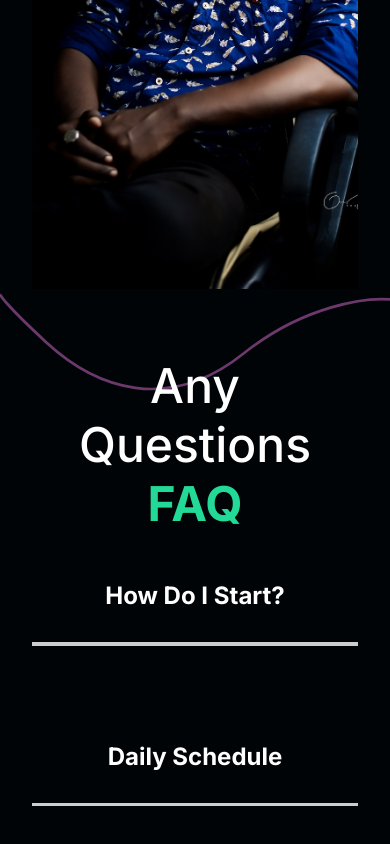
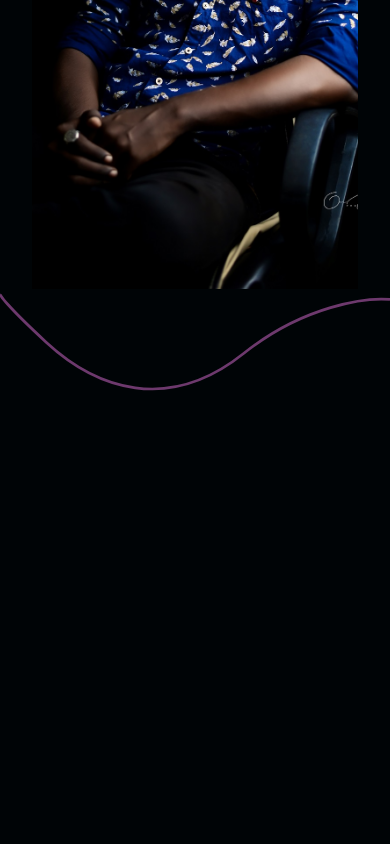
Before and after one commit to hrushi-thorat/react-portfolio, a React (Create React App) app: page / in a window 390 px wide. Shown: the part 1100-1944 px from the top of the page. After the commit the page ends 1494 px from the top, so only its background shows below. Built offline with nearby package versions, Linux system fonts and the light colour scheme.

Commit message:
making responsive

```diff
--- a/src/components/Dropdown.js
+++ b/src/components/Dropdown.js
@@ -1,87 +1,87 @@
 import styled from "styled-components";
 import { useState } from "react";
-import {BiMenuAltLeft} from "react-icons/bi"
+import { BiMenuAltLeft } from "react-icons/bi";
 import { motion } from "framer-motion";
 
-const Dropdown=({javascript,SetJavascript,front,Setfront,reactp,Setreactp,html,Sethtml})=>{
-    const [open,setOpen]=useState(false)
+const Dropdown = ({
+  javascript,
+  SetJavascript,
+  front,
+  Setfront,
+  reactp,
+  Setreactp,
+  html,
+  Sethtml,
+}) => {
+  const [open, setOpen] = useState(false);
   const toggle = () => {
     setOpen(!open);
     console.log(open);
   };
-const JsSet=()=>{
-    SetJavascript(!javascript)
-    Setfront(false)
-    Setreactp(false)
-    Sethtml(false)
-}
-const FrontSet=()=>{
-    Setfront(!front)
-    SetJavascript(false)
-    Setreactp(false)
-    Sethtml(false)
-}
-const ReactSets=()=>{
-    SetJavascript(false)
-    Setfront(false)
-    Setreactp(!reactp)
-    Sethtml(false)
-}
-const HtmlSet=()=>{
-    SetJavascript(false)
-    Setfront(false)
-    Setreactp(false)
-    Sethtml(!html)
-}
+  const JsSet = () => {
+    SetJavascript(!javascript);
+    Setfront(false);
+    Setreactp(false);
+    Sethtml(false);
+  };
+  const FrontSet = () => {
+    Setfront(!front);
+    SetJavascript(false);
+    Setreactp(false);
+    Sethtml(false);
+  };
+  const ReactSets = () => {
+    SetJavascript(false);
+    Setfront(false);
+    Setreactp(!reactp);
+    Sethtml(false);
+  };
+  const HtmlSet = () => {
+    SetJavascript(false);
+    Setfront(false);
+    Setreactp(false);
+    Sethtml(!html);
+  };
 
-    return(
+  return (
     <div>
       <Menu>
         <BiMenuAltLeft size="40px" onClick={toggle} />
       </Menu>
-{open &&
+      {open && (
         <Drop>
-
           <ul>
-                <li onClick={JsSet}>
-                    Javascript
-                </li>
-                <li onClick={HtmlSet}>
-                    Html,Css
-                </li>
-                <li onClick={ReactSets}>
-                    React
-                </li>
-        <li onClick={FrontSet}>
-            FrontEnd Mentor
-        </li>
+            <li onClick={JsSet}>Javascript</li>
+            <li onClick={ReactSets}>React</li>
+            <li onClick={FrontSet}>FrontEnd Mentor</li>
+            <li onClick={HtmlSet}>Html,Css</li>
           </ul>
         </Drop>
-        }
+      )}
     </div>
-    )
-}
+  );
+};
 
-const Drop=styled(motion.div)`
+const Drop = styled(motion.div)`
   position: absolute;
   background: gray;
-width:100%;
+  width: 100%;
   left: 0;
-top:10vh;
+  top: 10vh;
   /* justify-content: space-between; */
   padding-top: 0;
   font-weight: bolder;
   font-size: 1.3rem;
   margin-bottom: 3rem;
   @media (max-width: 990px) {
-    font-size:1rem;
+    font-size: 1rem;
   }
   @media (max-width: 488px) {
-    font-size:0.8rem;
+    font-size: 0.8rem;
   }
   /* display: none; */
-ul{
-    color:white;
+  ul {
+    color: white;
     padding: 0.6rem 6rem 0rem 6rem;
     list-style: none;
     display: flex;
@@ -93,21 +93,25 @@ ul{
     @media (max-width: 416px) {
       padding: 0.6rem 1.5rem 0rem 4rem;
     }
-    @media (max-width: 339px) {
-    padding: 0.6rem 1.5rem 0rem 3rem;
+    @media (max-width: 360px) {
+      padding: 0.6rem 0.8rem 0rem 3rem;
     }
-
+    @media (max-width: 320px) {
+      padding: 0.6rem 1.3rem 0rem 3rem;
+      font-size: 0.7rem;
+      font-weight: lighter;
     }
-li{
+  }
+  li {
     cursor: pointer;
     margin-bottom: 1rem;
   }
-`
-const Menu=styled(motion.div)`
+`;
+const Menu = styled(motion.div)`
   position: absolute;
-top:10vh;
-left:0;
+  top: 10vh;
+  left: 0;
   z-index: 3;
   cursor: pointer;
-`
-export default Dropdown
+`;
+export default Dropdown;
--- a/src/components/FaqSection.js
+++ /dev/null
@@ -1,83 +0,0 @@
-import React from "react";
-
-import Toggle from "./Toggle";
-import { AnimateSharedLayout } from "framer-motion";
-import styled from "styled-components";
-import { About } from "../style";
-const FaqSection = () => {
-  return (
-    <Faq>
-      <h2>
-        Any Questions <span>FAQ</span>
-      </h2>
-
-      <AnimateSharedLayout>
-        <Toggle title="How Do I Start?">
-          <div className="answer">
-            <p>Lorem ipsum dolor sit amet.</p>
-            <p>
-              Lorem ipsum dolor sit, amet consectetur adipisicing elit. Sequi
-              autem accusamus ex laboriosam porro, adipisci quam voluptatum
-              magnam placeat corporis.
-            </p>
-          </div>
-        </Toggle>
-        <Toggle title="Daily Schedule">
-          <div className="answer">
-            <p>Lorem ipsum dolor sit amet.</p>
-            <p>
-              Lorem ipsum dolor sit, amet consectetur adipisicing elit. Error,
-              totam.
-            </p>
-          </div>
-        </Toggle>
-        <Toggle title="Diferrent Payment Methods">
-          <div className="answer">
-            <p>Lorem ipsum dolor sit amet.</p>
-            <p>
-              Lorem ipsum, dolor sit amet consectetur adipisicing elit.
-              Necessitatibus, neque.
-            </p>
-          </div>
-        </Toggle>
-        <Toggle title="What Products do you offer.">
-          <div className="answer">
-            <p>Lorem ipsum dolor sit amet.</p>
-            <p>
-              Lorem ipsum, dolor sit amet consectetur adipisicing elit.
-              Necessitatibus, neque.
-            </p>
-          </div>
-        </Toggle>
-      </AnimateSharedLayout>
-    </Faq>
-  );
-};
-
-const Faq = styled(About)`
-  display: block;
-  span {
-    display: block;
-  }
-  h2 {
-    padding-bottom: 1rem;
-    font-weight: lighter;
-  }
-  .faq-line {
-    background: #cccccc;
-    height: 0.2rem;
-    margin: 2rem 0rem;
-    width: 100%;
-  }
-  .question {
-    padding: 2rem 0rem;
-    cursor: pointer;
-  }
-  .answer {
-    padding: 1rem 0rem;
-    p {
-      padding: 1rem 0rem;
-    }
-  }
-`;
-export default FaqSection;
--- a/src/components/Nav.js
+++ b/src/components/Nav.js
@@ -29,7 +29,15 @@ const StyledNav = styled.nav`
   background: #282828;
   @media (max-width: 990px) {
     opacity: 1;
+    padding: 1rem 5rem;
   }
+  @media (max-width: 700px) {
+    padding: 1rem 4rem;
+  }
+  @media (max-width: 400px) {
+    padding: 1rem 2rem;
+  }
+
   a {
     text-decoration: none;
     color: white;
--- a/src/components/Wave.js
+++ b/src/components/Wave.js
@@ -6,15 +6,14 @@ const Wave = () => {
   return (
     <Svg>
       <svg
-
         viewBox="0 0 1440 363"
         fill="none"
         xmlns="http://www.w3.org/2000/svg"
       >
         <motion.path
-      initial={{pathLength:0,pathOffset:1}}
-      animate={{pathLength:1,pathOffset:0}}
-      transition={{duration:2}}
+          initial={{ pathLength: 0, pathOffset: 1 }}
+          animate={{ pathLength: 1, pathOffset: 0 }}
+          transition={{ duration: 2 }}
           d="M1440 27.4774C1352.73 19.8184 1122.41 49.0556 899.331 227.276C620.48 450.052 354.282 355.647 170.328 185.318C23.165 49.0556 -4.21721 8.32998 0.487081 5"
           stroke="#D96ED4"
           strokeOpacity="0.5"
@@ -27,8 +26,11 @@ const Wave = () => {
 
 const Svg = styled.div`
   position: absolute;
-  z-index:-1;
+  z-index: -1;
   left: 0;
-width  :100% ;
+  width: 100%;
+  @media (max-width: 360px) {
+    bottom: 50%;
+  }
 `;
 export default Wave;
--- a/src/pages/AboutUs.js
+++ b/src/pages/AboutUs.js
@@ -1,7 +1,5 @@
 import React from "react";
 import AboutSection from "../components/AboutSection";
-
-import FaqSection from "../components/FaqSection";
 
 import { motion } from "framer-motion";
 import { pageAnimation } from "../pages/Animation";
@@ -14,8 +12,6 @@ const AboutUs = () => {
       animate="show"
     >
       <AboutSection />
-
-      <FaqSection />
     </motion.div>
   );
 };
--- a/src/pages/OurWork.js
+++ b/src/pages/OurWork.js
@@ -288,8 +288,12 @@ const Movie = styled(motion.div)`
     width: 100%;
     height: 70vh;
     object-fit: cover;
+
     @media (max-width: 990px) {
       height: 70vh;
+    }
+    @media (max-width: 768px) {
+      height: 45vh;
     }
     @media (max-width: 580px) {
       height: 40vh;
--- a/src/pages/Skills.js
+++ b/src/pages/Skills.js
@@ -65,7 +65,6 @@ const Skill = styled(motion.div)`
   align-items: center;
   flex-direction: column;
   margin-top: 1rem;
-  overflow-y: hidden;
 `;
 const Heading = styled(motion.div)`
   text-align: center;
@@ -112,6 +111,30 @@ const SkillSet = styled(motion.div)`
   width: 50%;
   display: flex;
   flex-wrap: wrap;
+  @media (max-width: 770px) {
+    width: 51%;
+  }
+  @media (max-width: 752px) {
+    width: 52%;
+  }
+  @media (max-width: 500px) {
+    width: 60%;
+  }
+  @media (max-width: 425px) {
+    width: 63%;
+  }
+  @media (max-width: 405px) {
+    width: 63.3%;
+  }
+  @media (max-width: 380px) {
+    width: 68%;
+  }
+  @media (max-width: 380px) {
+    width: 75%;
+  }
+  @media (max-width: 320px) {
+    width: 80%;
+  }
 `;
 
 const SkillCard = styled(motion.div)`
--- a/src/style.js
+++ b/src/style.js
@@ -9,7 +9,7 @@ export const About = styled(motion.div)`
   color: white;
   padding: 3rem 6rem;
 
-  @media (max-width: 1300px) {
+  @media (max-width: 900px) {
     display: block;
     padding: 2rem 2rem;
     text-align: center;
@@ -21,7 +21,7 @@ export const Description = styled.div`
   h2 {
     font-weight: lighter;
   }
-  @media (max-width: 1300px) {
+  @media (max-width: 900px) {
     padding: 0;
     button {
       margin: 2rem 0rem 5rem 0rem;
@@ -35,9 +35,15 @@ export const Image = styled.div`
     width: 100%;
     height: 80vh;
     object-fit: cover;
+    @media (max-width: 360px) {
+      display: none;
+    }
   }
 `;
 
 export const Hide = styled.div`
   overflow: hidden;
+  @media (max-width: 360px) {
+    font-size: 1rem;
+  }
 `;
```
Lines whose indentation alone changed are shown as unchanged.
